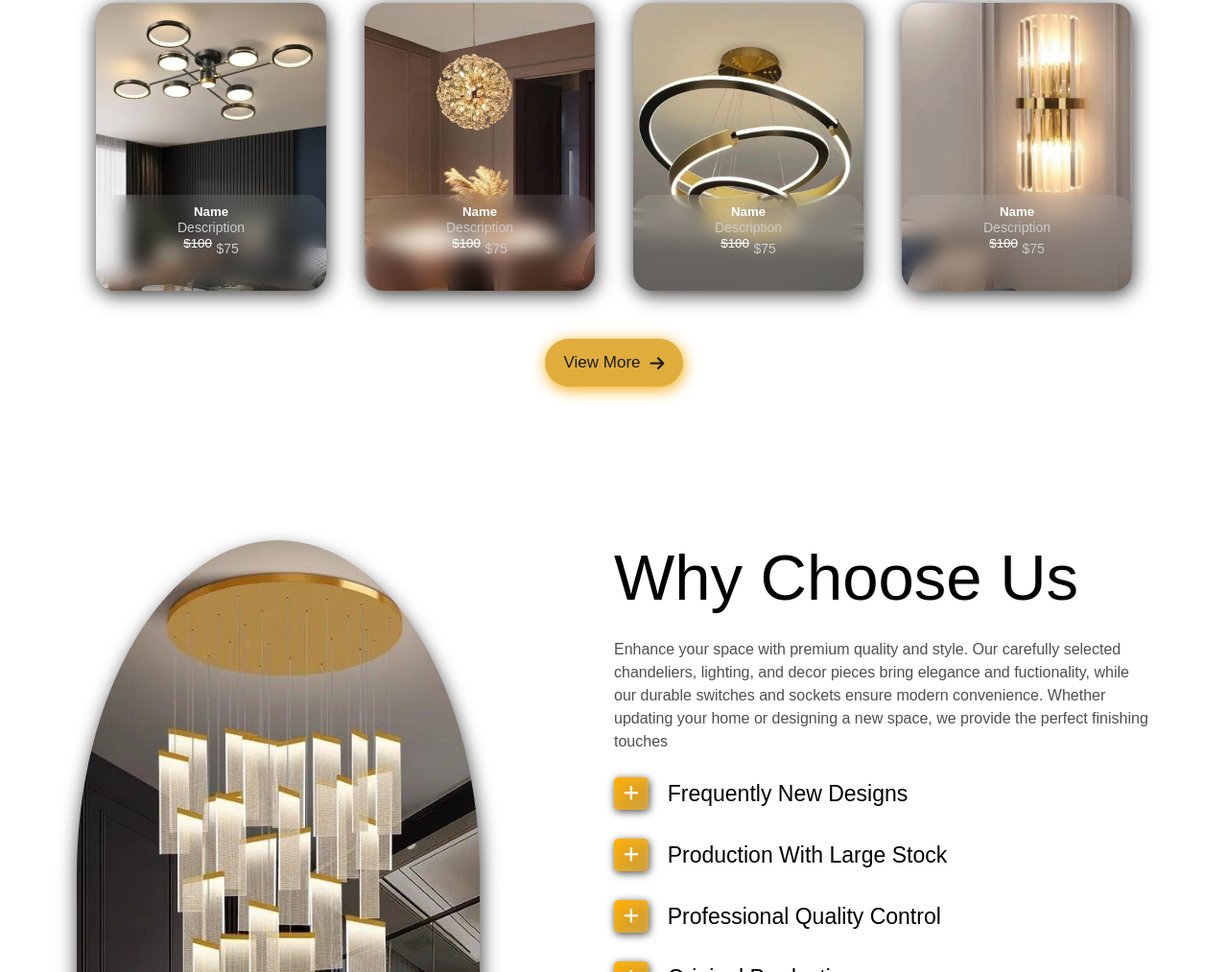
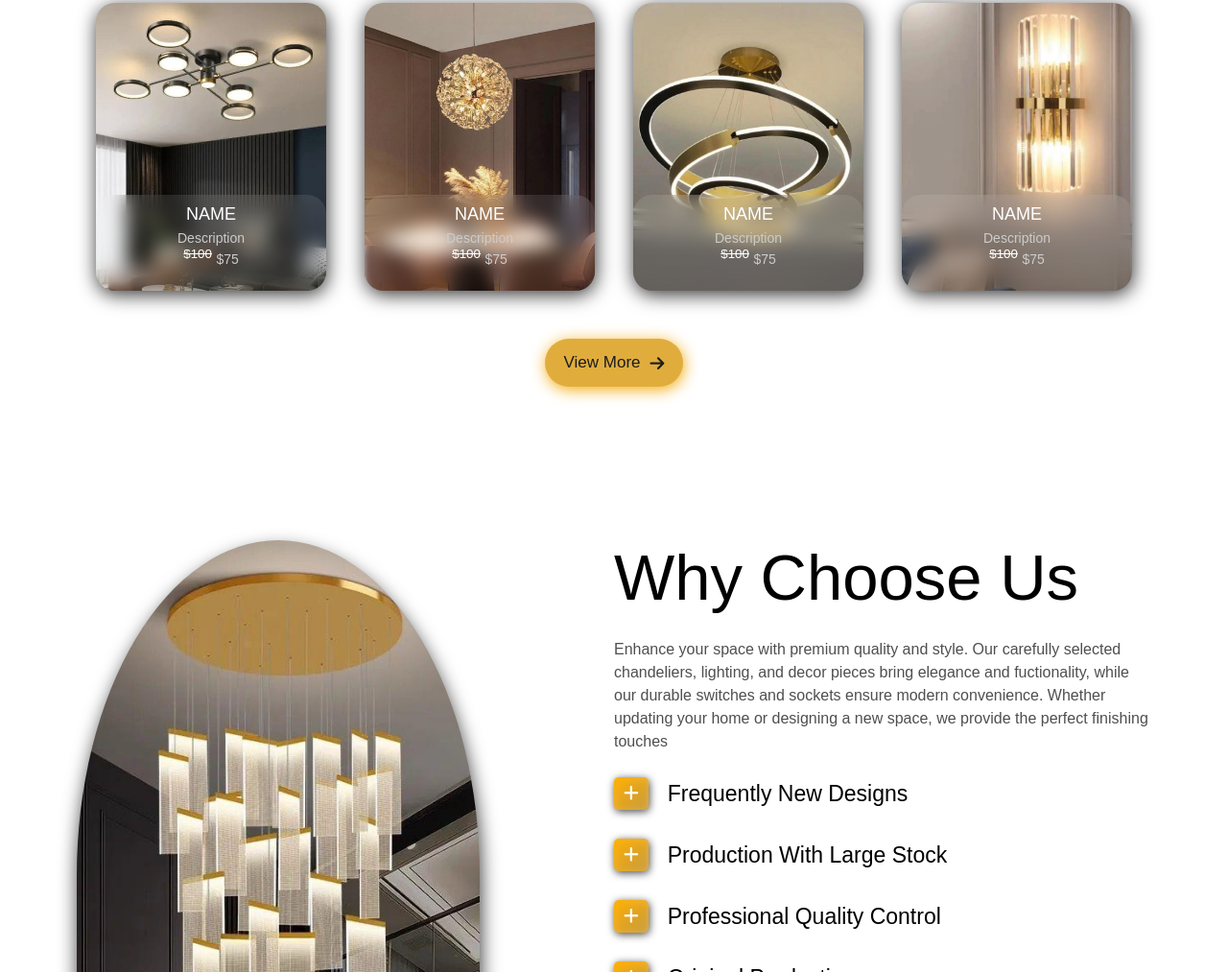
Before and after one commit to davedevcodes/Belectric, a plain HTML site: page index.html in a window 1280 px wide. Shown: the part 983-1996 px from the top of the page at 96% size. Drawn offline with Linux system fonts and the light colour scheme.

Commit message:
Update style.css

```diff
--- a/css/style.css
+++ b/css/style.css
@@ -297,7 +297,7 @@ ul .fcard img:hover{
     -webkit-backdrop-filter: blur(69px);
     color: #fff;
 }
-.fcard .info h4{
+.fcard .info h5{
     font-weight: 500;
     margin-bottom: 5px;
     font-size: 18px;
```
